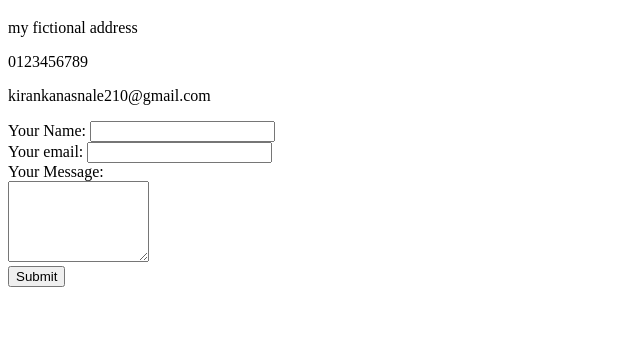
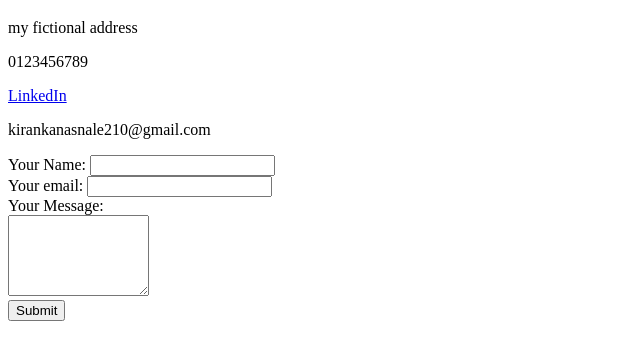
Before and after one commit to kirankanasnale/cv, a plain HTML site: page contact-me.html in a window 1280 px wide. Shown: the part 61-420 px from the top of the page, without its empty margins (0-640 px from the left). Drawn offline with Linux system fonts and the light colour scheme.

Commit message:
Update contact-me.html

```diff
--- a/contact-me.html
+++ b/contact-me.html
@@ -8,6 +8,7 @@
     <h1>my contact details</h1>
     <p>my fictional address</p>
     <p>0123456789</p>
+    <a class="footer-link" href="https://www.linkedin.com/in/kiran-kanasnale-619598202/">LinkedIn</a>
     <p>kirankanasnale210@gmail.com</p>
     <form action="mailto:kirankanasnale210@gmail.com" method="post" enctype="text/plain">
       <label>Your Name:</label>
```
